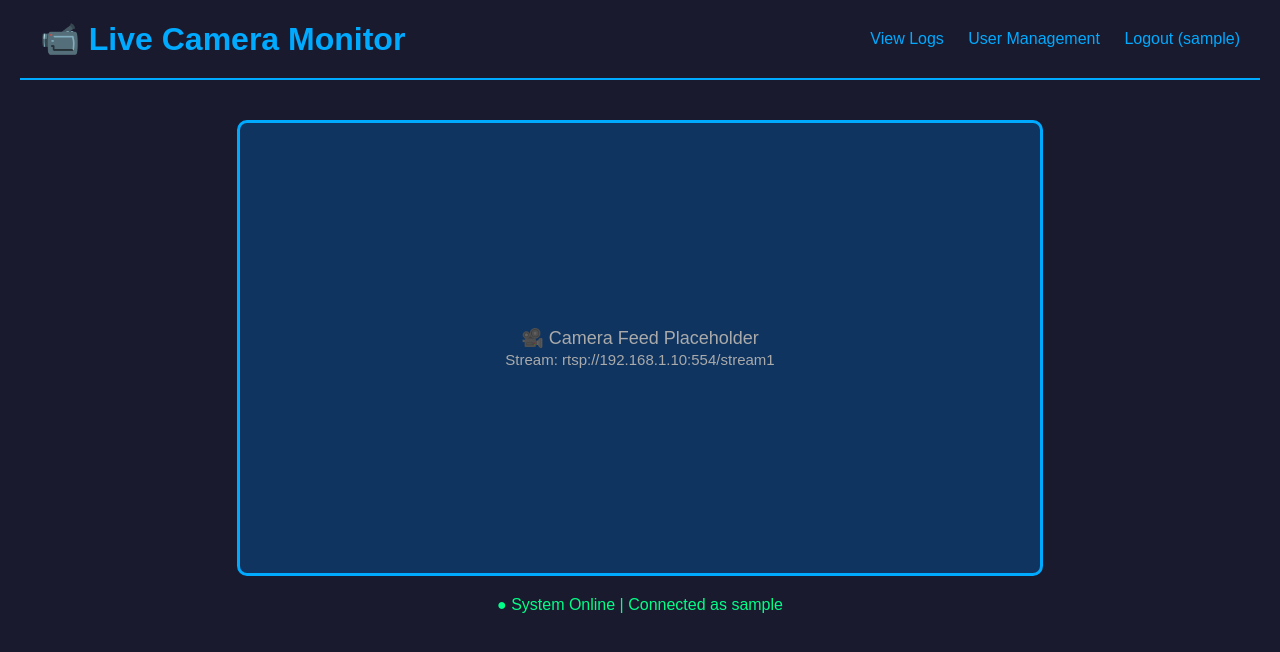
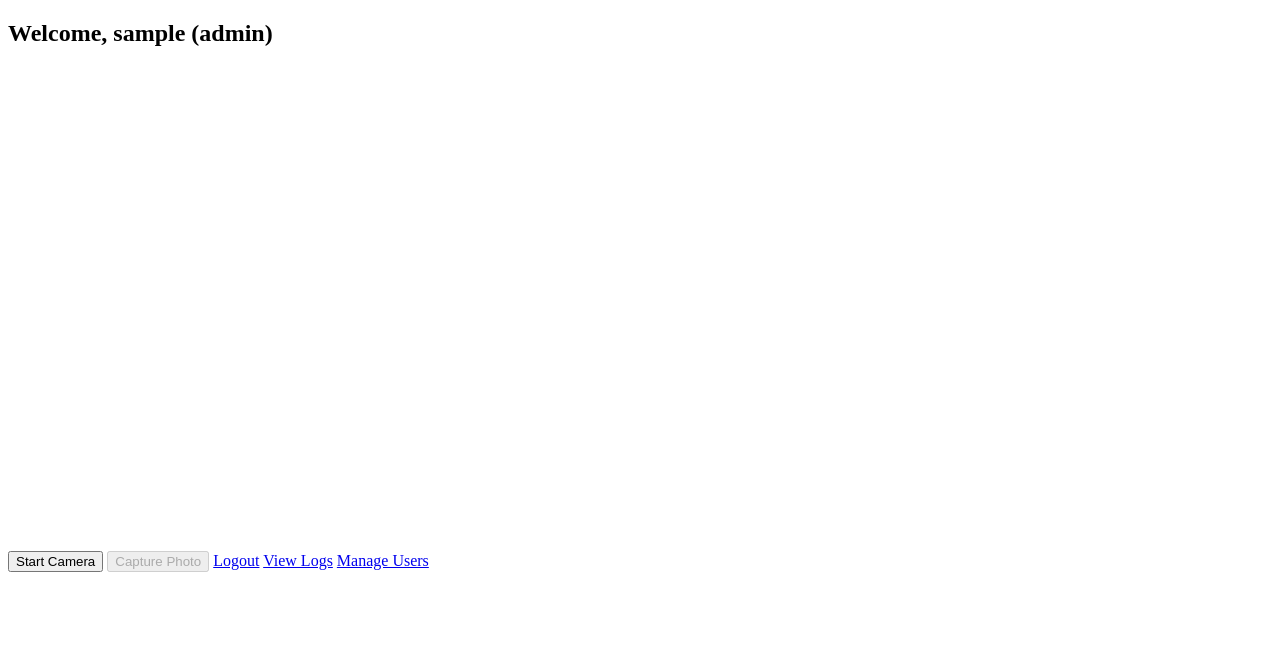
Before and after one commit to Saladze1/SystemMonitoring, a Flask app: page /camera in a window 1280 px wide. Shown: the top 652 px of the page. Run offline with Flask 3, Linux system fonts and the light colour scheme; the visitor is signed in with stand-in values (Sample User, id 1).

Commit message:
Revise camera.html layout and functionality

```diff
--- a/templates/camera.html
+++ b/templates/camera.html
@@ -1,79 +1,60 @@
 <!DOCTYPE html>
 <html>
 <head>
-    <title>System Monitoring - Camera Feed</title>
-    <style>
-        body {
-            font-family: Arial, sans-serif;
-            background: #1a1a2e;
-            color: #fff;
-            margin: 0;
-            padding: 20px;
-        }
-        .header {
-            display: flex;
-            justify-content: space-between;
-            align-items: center;
-            padding: 0 20px 20px;
-            border-bottom: 2px solid #00aaff;
-        }
-        h1 {
-            color: #00aaff;
-            margin: 0;
-        }
-        .nav a {
-            color: #00aaff;
-            text-decoration: none;
-            margin-left: 20px;
-        }
-        .nav a:hover {
-            text-decoration: underline;
-        }
-        .camera-container {
-            text-align: center;
-            margin-top: 40px;
-        }
-        .camera-feed {
-            width: 800px;
-            height: 450px;
-            background: #0f3460;
-            border: 3px solid #00aaff;
-            border-radius: 10px;
-            display: flex;
-            align-items: center;
-            justify-content: center;
-            margin: 0 auto;
-        }
-        .placeholder {
-            color: #aaa;
-            font-size: 18px;
-        }
-        .status {
-            margin-top: 20px;
-            color: #00ff88;
-        }
-    </style>
+    <title>Camera Feed</title>
 </head>
 <body>
-    <div class="header">
-        <h1>📹 Live Camera Monitor</h1>
-        <div class="nav">
-            {% if session.role == 'admin' %}
-                <a href="/logs">View Logs</a>
-                <a href="/users">User Management</a>
-            {% endif %}
-            <a href="/logout">Logout ({{ session.username }})</a>
-        </div>
-    </div>
+    <h2>Welcome, {{ session['username'] }} ({{ session['role'] }})</h2>
 
-    <div class="camera-container">
-        <div class="camera-feed">
-            <div class="placeholder">
-                🎥 Camera Feed Placeholder<br>
-                <small>Stream: rtsp://192.168.1.10:554/stream1</small>
-            </div>
-        </div>
-        <div class="status">● System Online | Connected as {{ session.username }}</div>
-    </div>
+    <video id="video" width="640" height="480" autoplay playsinline></video>
+    <br>
+    <button id="startBtn">Start Camera</button>
+    <button id="captureBtn" disabled>Capture Photo</button>
+    <a href="{{ url_for('logout') }}">Logout</a>
+
+    {% if session['role'] == 'admin' %}
+        <a href="{{ url_for('logs') }}">View Logs</a>
+        <a href="{{ url_for('users') }}">Manage Users</a>
+    {% endif %}
+
+    <br>
+    <canvas id="canvas" width="640" height="480" style="display:none;"></canvas>
+    <img id="photo" alt="">
+
+    {% with messages = get_flashed_messages(with_categories=true) %}
+        {% for category, message in messages %}
+            <p style="color: {{ 'red' if category == 'error' else 'green' }}">{{ message }}</p>
+        {% endfor %}
+    {% endwith %}
+
+    <script>
+        const video = document.getElementById('video');
+        const canvas = document.getElementById('canvas');
+        const photo = document.getElementById('photo');
+        const startBtn = document.getElementById('startBtn');
+        const captureBtn = document.getElementById('captureBtn');
+        let stream = null;
+
+        // Start camera on button click (avoids autoplay issues)
+        startBtn.addEventListener('click', () => {
+            navigator.mediaDevices.getUserMedia({ video: true, audio: false })
+                .then(s => {
+                    stream = s;
+                    video.srcObject = stream;
+                    startBtn.disabled = true;
+                    captureBtn.disabled = false;
+                })
+                .catch(err => {
+                    alert('Camera access denied or unavailable: ' + err.message);
+                });
+        });
+
+        // Capture a still frame
+        captureBtn.addEventListener('click', () => {
+            canvas.getContext('2d').drawImage(video, 0, 0, 640, 480);
+            canvas.style.display = 'block';
+            photo.src = canvas.toDataURL('image/png');
+        });
+    </script>
 </body>
 </html>
```
